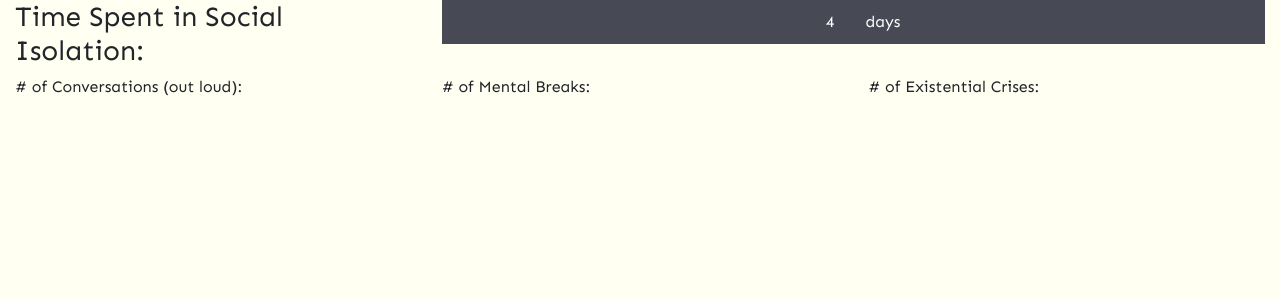
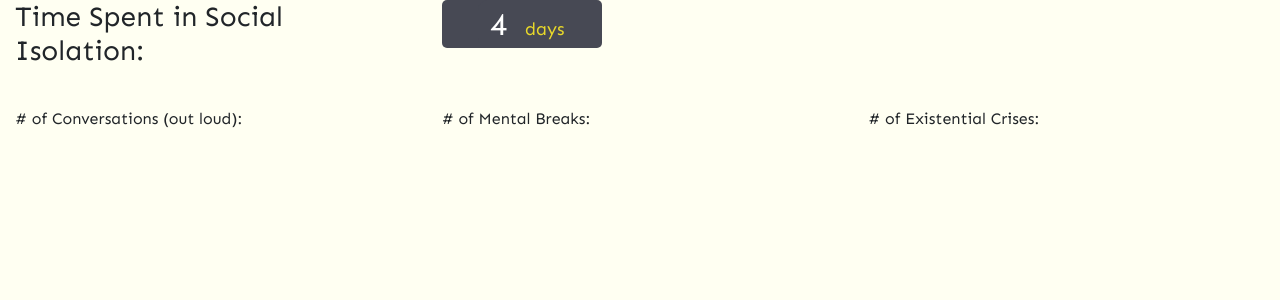
Before and after one commit to psittikul/quarantine-keeper, a PHP site: page / in a window 1280 px wide. Shown: the part 90-390 px from the top of the page. Run offline with PHP 8.4, Linux system fonts and the light colour scheme; some web fonts are replaced.

Commit message:
Messing with styles

```diff
--- a/css/styles.css
+++ b/css/styles.css
@@ -14,27 +14,30 @@ body {
   border-bottom: solid 0.5rem #A4BEF3;
 }
 
-.countup {
+#counterRow {
+  margin-bottom: 2rem;
+}
+#counterRow .countup {
   text-align: center;
-  margin-bottom: 20px;
   background: #474954;
+  width: 10rem;
+  border-radius: 5px;
 }
-
-.countup .timeel {
+#counterRow .countup .timeel {
   display: inline-block;
-  padding: 10px;
+  padding: 0;
   background: #474954;
   margin: 0;
   color: white;
+  font-size: xx-large;
   min-width: 2.6rem;
-  margin-left: 13px;
   border-radius: 10px 0 0 10px;
 }
-
-.countup span[class*=timeRef] {
+#counterRow .countup span[class*=timeRef] {
   border-radius: 0 0 0 0;
   margin-left: 0;
-  color: white;
+  font-size: large;
+  color: #e8d82a;
 }
 
 /*# sourceMappingURL=styles.css.map */
```
Also changed, not shown: scss/styles.scss (+11 -6 lines), 1 other file.
